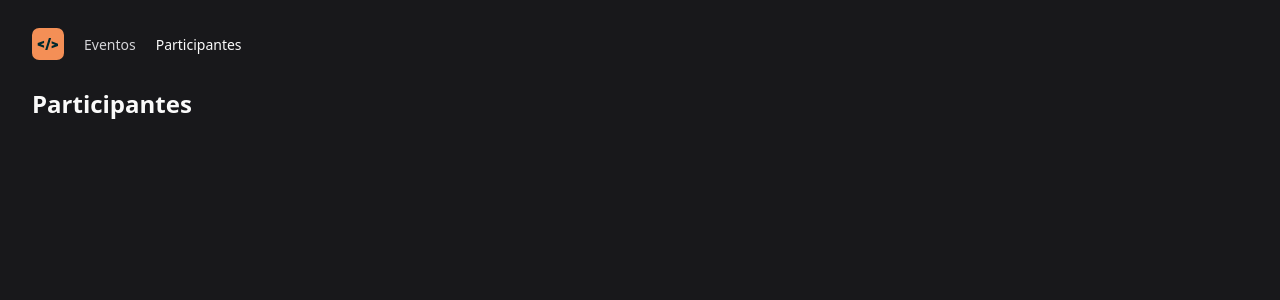
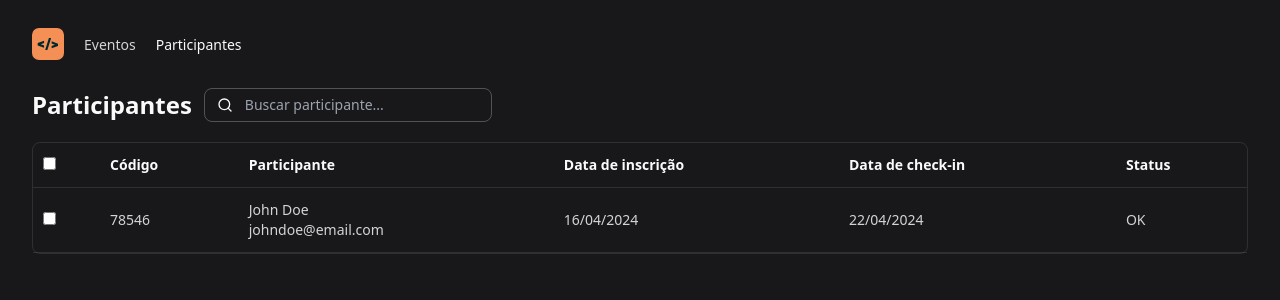
Before and after one commit to denisonkolling/eventin-react, a React (Vite) app: page / in a window 1280 px wide. Shown: the top 300 px of the page. Built offline with nearby package versions, Linux system fonts and the light colour scheme.

Commit message:
feat: add attendee list table

```diff
--- a/package.json
+++ b/package.json
@@ -10,6 +10,7 @@
     "preview": "vite preview"
   },
   "dependencies": {
+    "lucide-react": "^0.372.0",
     "react": "^18.2.0",
     "react-dom": "^18.2.0"
   },
--- a/src/components/AttendeeList.tsx
+++ b/src/components/AttendeeList.tsx
@@ -1,7 +1,51 @@
+import { Search, Table } from 'lucide-react';
+
 const AttendeeList = () => {
-  return (
-    <h1 className="text-2xl font-bold">Participantes</h1>
-  )
-}
+	return (
+		<>
+			<div className="flex gap-3 items-center">
+				<h1 className="text-2xl font-bold">Participantes</h1>
+				<div className="px-3 w-72 py-1.5 border rounded-lg border-white/25 bg-transparent text-sm flex items-center gap-3">
+					<Search className="size-4" />
+					<input className="bg-transparent flex-1 outline-none" placeholder="Buscar participante..." />
+				</div>
+			</div>
 
-export default AttendeeList
+			<div className="border border-white/10 rounded-lg">
+				<table className="w-full">
+					<thead>
+						<tr className="border-b border-white/10">
+							<th className="py-3 px-2.5 text-sm font-semibold text-left">
+								<input type="checkbox" />
+							</th>
+							<th className="py-3 px-2.5 text-sm font-semibold text-left">Código</th>
+							<th className="py-3 px-2.5 text-sm font-semibold text-left">Participante</th>
+							<th className="py-3 px-2.5 text-sm font-semibold text-left">Data de inscrição</th>
+							<th className="py-3 px-2.5 text-sm font-semibold text-left">Data de check-in</th>
+							<th className="py-3 px-2.5 text-sm font-semibold text-left">Status</th>
+						</tr>
+					</thead>
+					<tbody>
+						<tr className="border-b border-white/10">
+							<td className="py-3 px-2.5 text-sm text-zinc-300">
+								<input type="checkbox" />
+							</td>
+							<td className="py-3 px-2.5 text-sm text-zinc-300">78546</td>
+							<td className="py-3 px-2.5 text-sm text-zinc-300">
+								<div className="flex flex-col">
+									<span>John Doe</span>
+									<span>johndoe@email.com</span>
+								</div>
+							</td>
+							<td className="py-3 px-2.5 text-sm text-zinc-300">16/04/2024</td>
+							<td className="py-3 px-2.5 text-sm text-zinc-300">22/04/2024</td>
+							<td className="py-3 px-2.5 text-sm text-zinc-300">OK</td>
+						</tr>
+					</tbody>
+				</table>
+			</div>
+		</>
+	);
+};
+
+export default AttendeeList;
```
Also changed, not shown: 1 other file (tests, documents, lock files or other folders).
